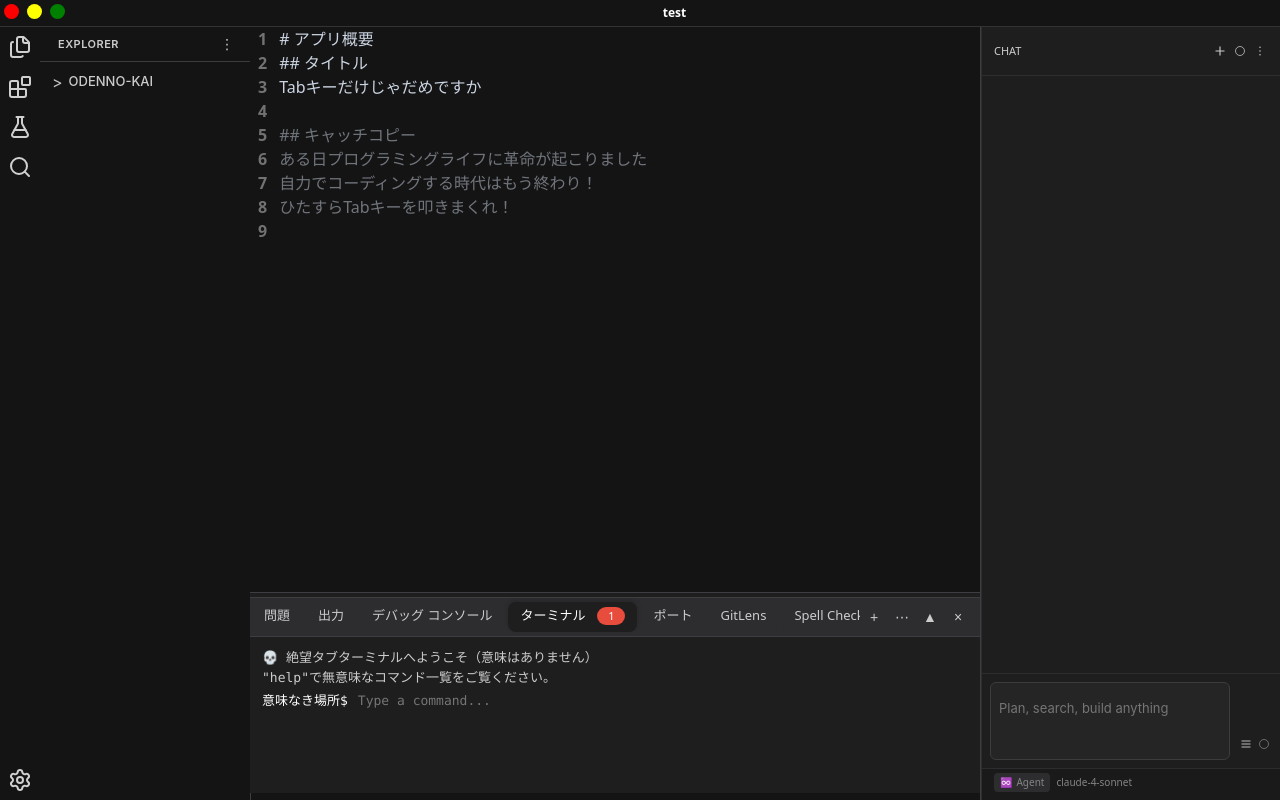
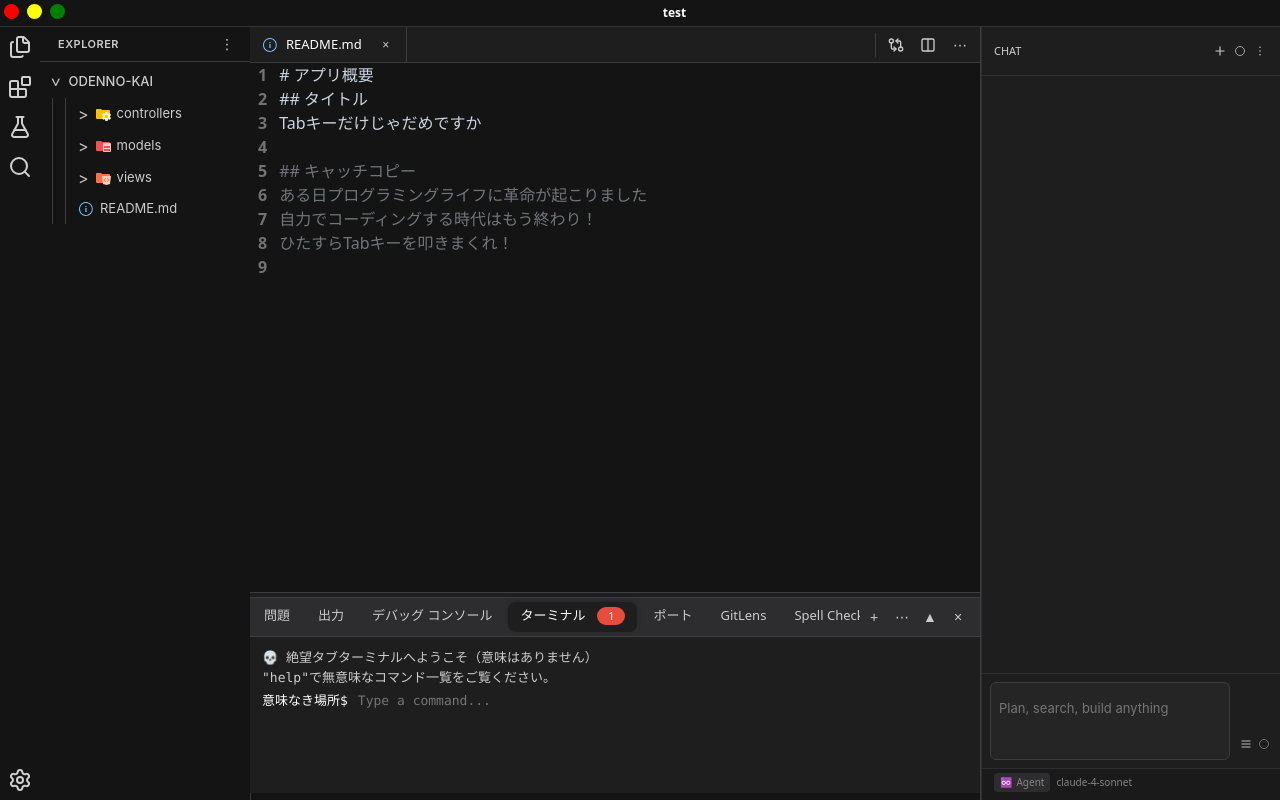
Before and after one commit to OdenTakashi/beyond-tab, a React (Vite) app: page / in a window 1280 px wide. Built offline with nearby package versions, Linux system fonts and the light colour scheme.

Commit message:
初期画面でREADMEを表示

```diff
--- a/src/components/ide/FileExplorer.tsx
+++ b/src/components/ide/FileExplorer.tsx
@@ -6,7 +6,7 @@ interface FileExplorerProps {
 }
 
 export const FileExplorer = ({ onFileSelect }: FileExplorerProps) => {
-  const [isOpen, setIsOpen] = useState(false);
+  const [isOpen, setIsOpen] = useState(true);
 
   const handleFileClick = (fileName: string) => {
     // 親コンポーネントにファイル選択を通知
--- a/src/components/ide/Window.tsx
+++ b/src/components/ide/Window.tsx
@@ -35,9 +35,9 @@ const ODEN_SCENES = [scene01, scene02];
 export const IDEWindow = () => {
   const [panelHeight, setPanelHeight] = useState(200);
   const [isPanelResizing, setIsPanelResizing] = useState(false);
-  const [selectedFiles, setSelectedFiles] = useState<string[]>([]);
+  const [selectedFiles, setSelectedFiles] = useState<string[]>(["README.md"]);
   const [sceneIndex, setSceneIndex] = useState(0);
-  const [currentFile, setCurrentFile] = useState<string | null>(null);
+  const [currentFile, setCurrentFile] = useState<string>("README.md");
   const scene = scenes[sceneIndex];
 
   // Tabキーでシーンを切り替える
```
